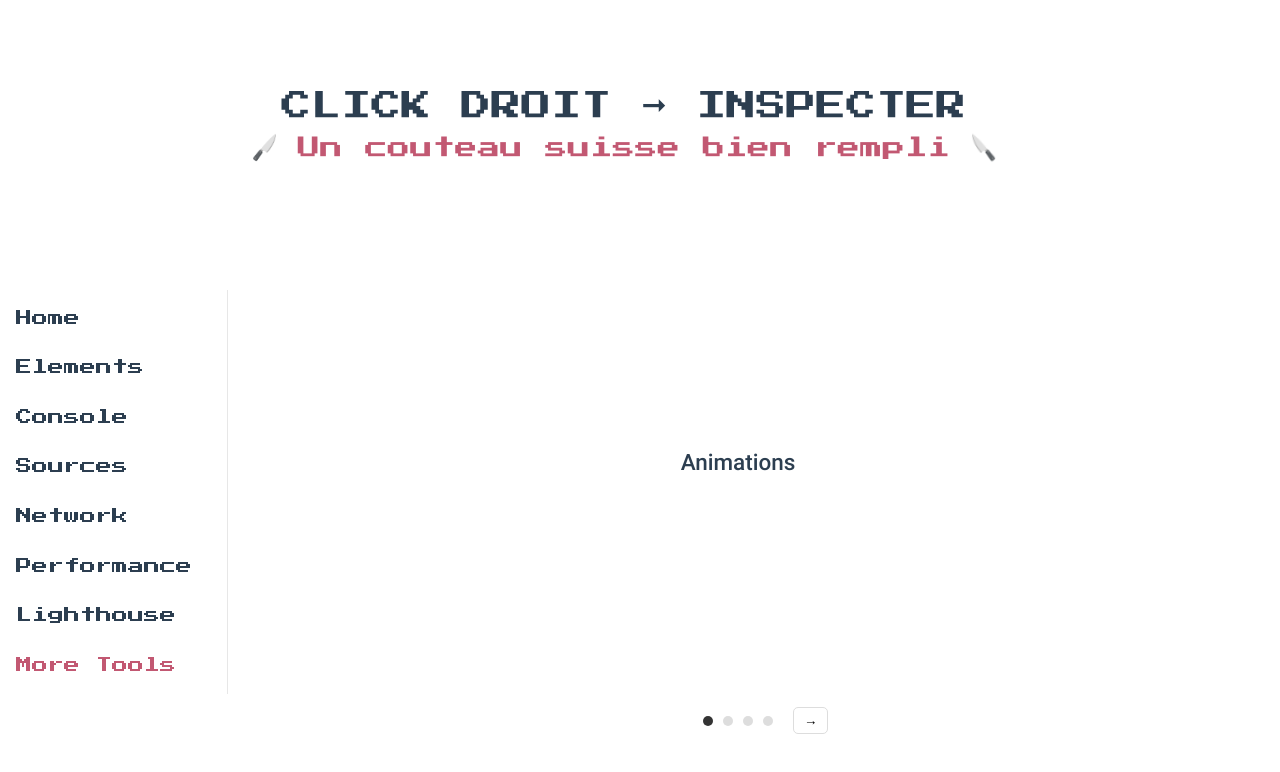
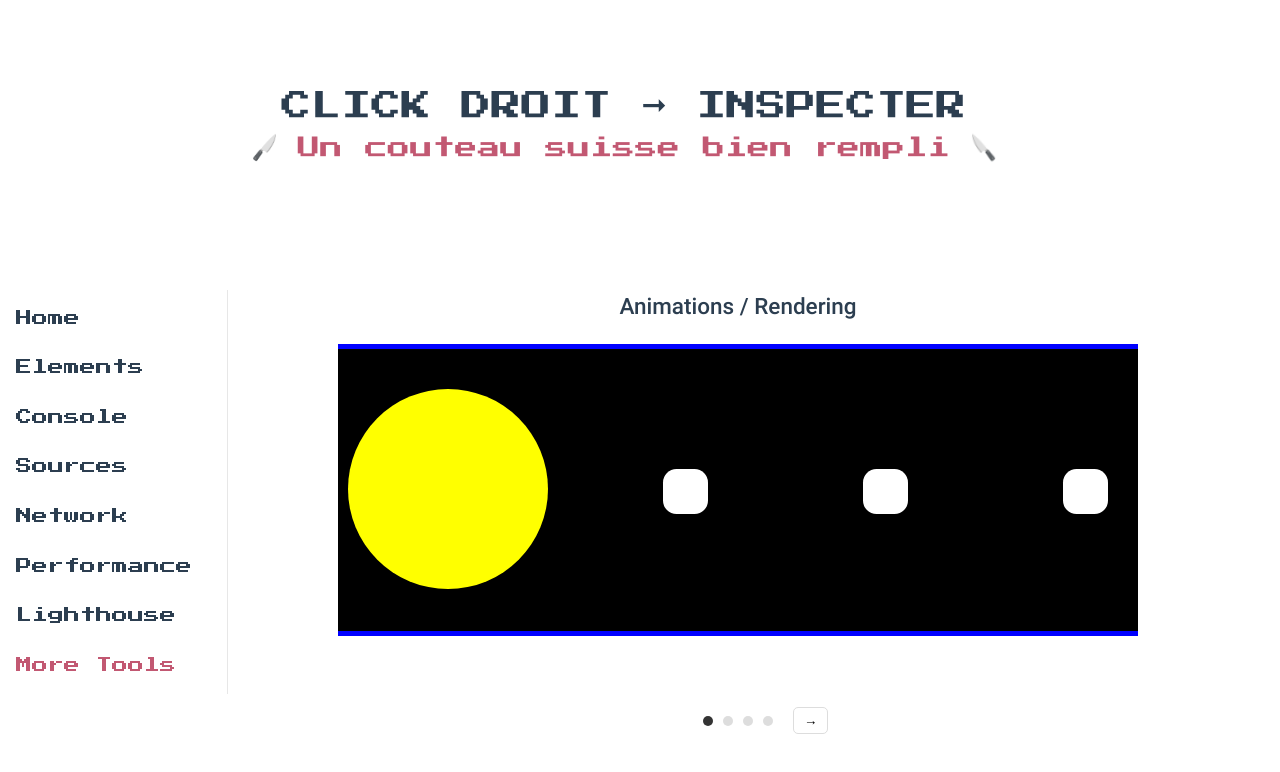
Before and after one commit to Zenika/chrome-devtools-course, a Vue app: page /more in a window 1280 px wide. Shown: the top 772 px of the page. Built offline with nearby package versions, Linux system fonts and the light colour scheme; what vue3-highlightjs would draw is missing.

Commit message:
more tools

```diff
--- /dev/null
+++ b/src/components/BurningFire.vue
@@ -0,0 +1,40 @@
+<script setup lang="ts"></script>
+
+<template>
+  <div class="wrapper">
+    <div class="fire">🔥</div>
+    <div class="fire">🔥</div>
+    <div class="fire">🔥</div>
+  </div>
+</template>
+
+<style scoped lang="scss">
+.wrapper {
+  display: flex;
+}
+.fire {
+  animation: vibrate-1 0.3s linear infinite both;
+  font-size: 50px;
+}
+
+@keyframes vibrate-1 {
+  0% {
+    transform: translate(0);
+  }
+  20% {
+    transform: translate(-2px, 2px);
+  }
+  40% {
+    transform: translate(-2px, -2px);
+  }
+  60% {
+    transform: translate(2px, 2px);
+  }
+  80% {
+    transform: translate(2px, -2px);
+  }
+  100% {
+    transform: translate(0);
+  }
+}
+</style>
--- /dev/null
+++ b/src/components/Pacman.vue
@@ -0,0 +1,183 @@
+<script setup lang="ts"></script>
+
+<template>
+  <div id="wrapper">
+    <div class="pacman">
+      <div class="pacman-top"></div>
+      <div class="pacman-bottom"></div>
+      <div class="feed"></div>
+    </div>
+  </div>
+</template>
+
+<style scoped lang="scss">
+@import url(https://fonts.googleapis.com/css?family=Press+Start+2P);
+
+#wrapper {
+  background-color: #000;
+  border-bottom: solid 5px blue;
+  border-top: solid 5px blue;
+  overflow-x: hidden;
+  padding-bottom: 142px;
+  width: 800px;
+}
+
+.pacman {
+  margin: 40px 10px;
+}
+
+.pacman-top {
+  background-color: yellow;
+  height: 100px;
+  width: 200px;
+  border-radius: 100px 100px 0 0;
+  animation: spin1 0.5s infinite linear;
+}
+
+.pacman-bottom {
+  background-color: yellow;
+  height: 100px;
+  width: 200px;
+  border-radius: 0 0 100px 100px;
+  animation: spin2 0.5s infinite linear;
+}
+
+.feed {
+  margin-top: -185px;
+  margin-left: 15px;
+  width: 45px;
+  height: 45px;
+  border-radius: 30%;
+  -moz-animation: eat 1s linear 0s infinite;
+  -webkit-animation: eat 1s linear 0s infinite;
+  animation: eat 1s linear 0s infinite;
+}
+
+/* Animation*/
+
+@keyframes spin1 {
+  0% {
+    transform: rotate(0deg);
+  }
+  50% {
+    transform: rotate(-35deg);
+  }
+}
+
+@keyframes spin2 {
+  0% {
+    transform: rotate(0deg);
+  }
+  50% {
+    transform: rotate(35deg);
+  }
+}
+
+@-moz-keyframes spin1 {
+  0% {
+    transform: rotate(0deg);
+  }
+  50% {
+    transform: rotate(-35deg);
+  }
+}
+
+@-moz-keyframes spin2 {
+  0% {
+    transform: rotate(0deg);
+  }
+  50% {
+    transform: rotate(35deg);
+  }
+}
+
+@-webkit-keyframes spin1 {
+  0% {
+    transform: rotate(0deg);
+  }
+  50% {
+    transform: rotate(-35deg);
+  }
+}
+
+@-webkit-keyframes spin2 {
+  0% {
+    transform: rotate(0deg);
+  }
+  50% {
+    transform: rotate(35deg);
+  }
+}
+
+@keyframes eat {
+  0% {
+    box-shadow:
+      100px 65px 0 0 white,
+      300px 65px 0 0 white,
+      500px 65px 0 0 white,
+      700px 65px 0 0 white,
+      900px 65px 0 0 white,
+      1100px 65px 0 0 white,
+      1300px 65px 0 0 white;
+  }
+
+  100% {
+    box-shadow:
+      0px 65px 0 0 white,
+      100px 65px 0 0 white,
+      300px 65px 0 0 white,
+      500px 65px 0 0 white,
+      700px 65px 0 0 white,
+      900px 65px 0 0 white,
+      1100px 65px 0 0 white;
+  }
+}
+
+@-moz-keyframes eat {
+  0% {
+    box-shadow:
+      100px 65px 0 0 white,
+      300px 65px 0 0 white,
+      500px 65px 0 0 white,
+      700px 65px 0 0 white,
+      900px 65px 0 0 white,
+      1100px 65px 0 0 white,
+      1300px 65px 0 0 white;
+  }
+
+  100% {
+    box-shadow:
+      0px 65px 0 0 white,
+      100px 65px 0 0 white,
+      300px 65px 0 0 white,
+      500px 65px 0 0 white,
+      700px 65px 0 0 white,
+      900px 65px 0 0 white,
+      1100px 65px 0 0 white;
+  }
+}
+
+@-webkit-keyframes eat {
+  0% {
+    box-shadow:
+      100px 65px 0 0 white,
+      300px 65px 0 0 white,
+      500px 65px 0 0 white,
+      700px 65px 0 0 white,
+      900px 65px 0 0 white,
+      1100px 65px 0 0 white,
+      1300px 65px 0 0 white;
+  }
+
+  100% {
+    box-shadow:
+      0px 65px 0 0 white,
+      100px 65px 0 0 white,
+      300px 65px 0 0 white,
+      500px 65px 0 0 white,
+      700px 65px 0 0 white,
+      900px 65px 0 0 white,
+      1100px 65px 0 0 white;
+  }
+}
+</style>
--- a/src/components/PerformanceMonitor.vue
+++ b/src/components/PerformanceMonitor.vue
@@ -1,14 +1,14 @@
 <script setup lang="ts">
-
-import PixelButton from "@/components/PixelButton.vue";
+import PixelButton from '@/components/PixelButton.vue'
+import BurningFire from '@/components/BurningFire.vue'
 
 const burnCpu = () => {
-  const startTime = new Date().getTime();
-  const endTime = startTime + 3 * 1000;
+  const startTime = new Date().getTime()
+  const endTime = startTime + 3 * 1000
 
   while (new Date().getTime() < endTime) {
     for (let i = 0; i < 1000000; i++) {
-      Math.sqrt(i);
+      Math.sqrt(i)
     }
   }
 }
@@ -16,8 +16,9 @@ const burnCpu = () => {
 
 <template>
   <div class="button-wrapper">
-    <PixelButton text="CPU Burning" :action="burnCpu"/>
+    <PixelButton text="CPU Burning" :action="burnCpu" />
   </div>
+  <BurningFire />
 </template>
 
 <style scoped lang="scss">
--- a/src/views/MoreToolsView.vue
+++ b/src/views/MoreToolsView.vue
@@ -1,25 +1,27 @@
 <script setup lang="ts">
-import Slides from "@/components/Slides.vue";
-import Slide from "@/components/Slide.vue";
-import Rerender from "@/components/Rerender.vue";
-import PerformanceMonitor from "@/components/PerformanceMonitor.vue";
+import Slides from '@/components/Slides.vue'
+import Slide from '@/components/Slide.vue'
+import Rerender from '@/components/Rerender.vue'
+import PerformanceMonitor from '@/components/PerformanceMonitor.vue'
+import Pacman from '@/components/Pacman.vue'
 </script>
 
 <template>
   <Slides>
-    <Slide>Animations</Slide>
+    <Slide>
+      <p>Animations / Rendering</p>
+      <Pacman />
+    </Slide>
     <Slide class="text-center">
       <p>Rendering</p>
-      <Rerender/>
+      <Rerender />
     </Slide>
     <Slide class="text-center">
       <p>Performance monitor</p>
-      <PerformanceMonitor/>
+      <PerformanceMonitor />
     </Slide>
     <Slide>Coverage CSS</Slide>
   </Slides>
 </template>
 
-<style scoped lang="scss">
-
-</style>
+<style scoped lang="scss"></style>
--- a/src/views/PerformanceView.vue
+++ b/src/views/PerformanceView.vue
@@ -1,7 +1,6 @@
 <script setup lang="ts">
 import Slides from '@/components/Slides.vue'
 import Slide from '@/components/Slide.vue'
-import BurgerMenu from '@/components/BurgerMenu.vue'
 import { onMounted, ref } from 'vue'
 import { getBeers } from '@/libs/api'
 
```
